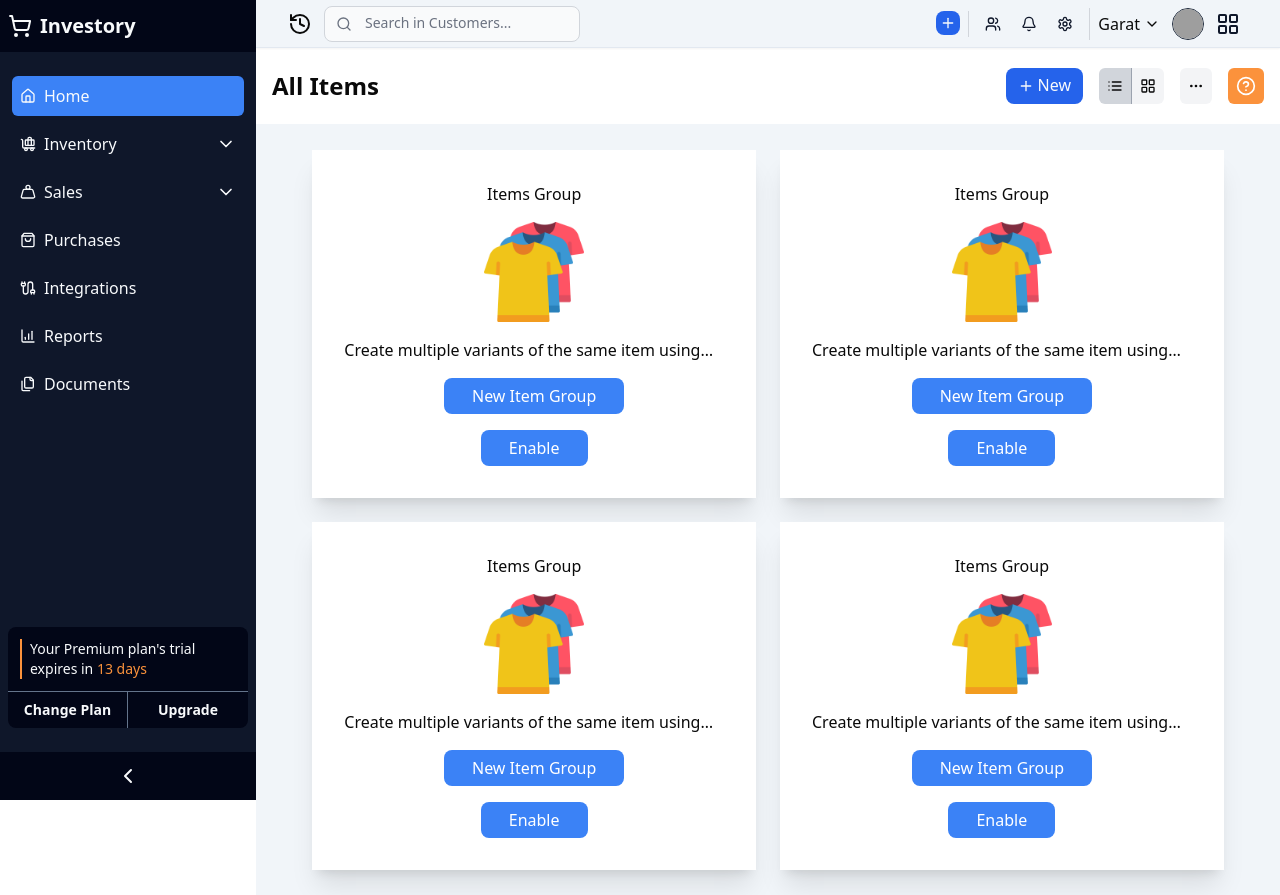
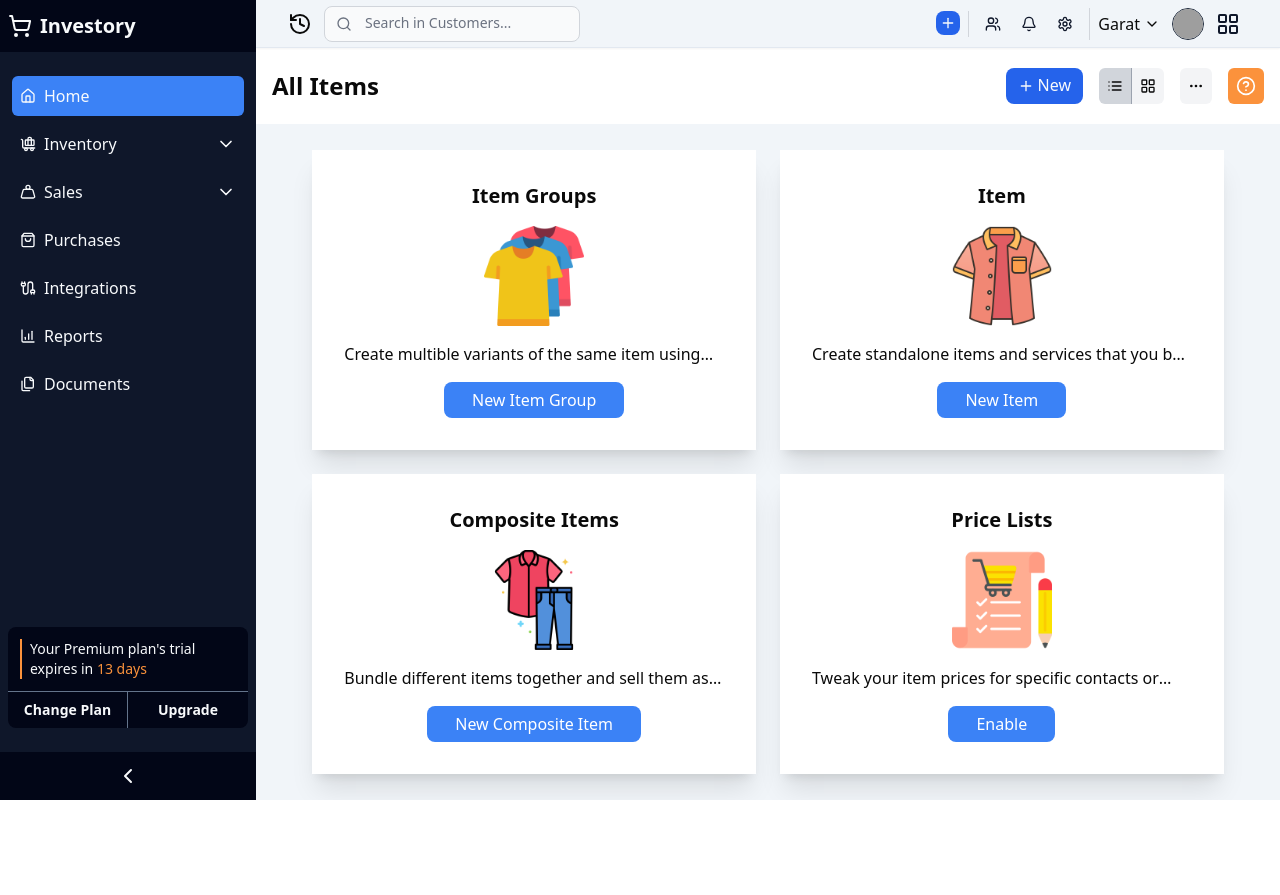
Before and after one commit to hac1yev/Inventory-Management-Software, a Next.js app: page /dashboard/inventory in a window 1280 px wide. After the commit the page ends 800 px from the top, so only its background shows below. Built offline with nearby package versions, Linux system fonts and the light colour scheme; grey boxes are pictures that could not be loaded.

Commit message:
dummy data of inventory options

```diff
--- /dev/null
+++ b/app/(back-office)/dashboard/inventory/items/new/page.tsx
@@ -0,0 +1,8 @@
+
+const NewInventoryItem = () => {
+    return (
+        <div>NewInventoryItem</div>
+    );
+};
+
+export default NewInventoryItem;
--- a/app/(back-office)/dashboard/inventory/page.tsx
+++ b/app/(back-office)/dashboard/inventory/page.tsx
@@ -1,92 +1,15 @@
 import FixedHeader from "@/components/dashboard/FixedHeader";
-import Image from "next/image";
-import Link from "next/link";
+import OptionCard from "@/components/dashboard/OptionCard";
+import { inventoryOptionData } from "@/dummy-data/data";
 
 const Inventory = () => {
     return (
         <div>
             <FixedHeader />
             <div className="grid grid-cols-1 lg:grid-cols-2 gap-6" style={{ padding: '2.5% 5.5%' }}>
-                <div className="shadow-xl bg-white flex flex-col items-center justify-center gap-4 p-8">
-                    <h2>Items Group</h2>
-                    <div>
-                        <Image
-                            src={"/images/items-group.png"}
-                            alt="items-group"
-                            width={100}
-                            height={100}
-                        />
-                    </div>
-                    <p className="line-clamp-1">
-                        Create multiple variants of the same item using Item Groups
-                    </p>
-                    <Link href="/" className="py-1.5 px-7 bg-blue-500 text-white rounded-lg hover:opacity-80">
-                        New Item Group
-                    </Link>
-                    <button className="py-1.5 px-7 bg-blue-500 text-white rounded-lg hover:opacity-80">
-                        Enable
-                    </button>
-                </div>
-                <div className="shadow-xl bg-white flex flex-col items-center justify-center gap-4 p-8">
-                    <h2>Items Group</h2>
-                    <div>
-                        <Image
-                            src={"/images/items-group.png"}
-                            alt="items-group"
-                            width={100}
-                            height={100}
-                        />
-                    </div>
-                    <p className="line-clamp-1">
-                        Create multiple variants of the same item using Item Groups
-                    </p>
-                    <Link href="/" className="py-1.5 px-7 bg-blue-500 text-white rounded-lg hover:opacity-80">
-                        New Item Group
-                    </Link>
-                    <button className="py-1.5 px-7 bg-blue-500 text-white rounded-lg hover:opacity-80">
-                        Enable
-                    </button>
-                </div>
-                <div className="shadow-xl bg-white flex flex-col items-center justify-center gap-4 p-8">
-                    <h2>Items Group</h2>
-                    <div>
-                        <Image
-                            src={"/images/items-group.png"}
-                            alt="items-group"
-                            width={100}
-                            height={100}
-                        />
-                    </div>
-                    <p className="line-clamp-1">
-                        Create multiple variants of the same item using Item Groups
-                    </p>
-                    <Link href="/" className="py-1.5 px-7 bg-blue-500 text-white rounded-lg hover:opacity-80">
-                        New Item Group
-                    </Link>
-                    <button className="py-1.5 px-7 bg-blue-500 text-white rounded-lg hover:opacity-80">
-                        Enable
-                    </button>
-                </div>
-                <div className="shadow-xl bg-white flex flex-col items-center justify-center gap-4 p-8">
-                    <h2>Items Group</h2>
-                    <div>
-                        <Image
-                            src={"/images/items-group.png"}
-                            alt="items-group"
-                            width={100}
-                            height={100}
-                        />
-                    </div>
-                    <p className="line-clamp-1">
-                        Create multiple variants of the same item using Item Groups
-                    </p>
-                    <Link href="/" className="py-1.5 px-7 bg-blue-500 text-white rounded-lg hover:opacity-80">
-                        New Item Group
-                    </Link>
-                    <button className="py-1.5 px-7 bg-blue-500 text-white rounded-lg hover:opacity-80">
-                        Enable
-                    </button>
-                </div>
+                {inventoryOptionData.map((card,i) => (
+                    <OptionCard key={i} optionData={card} />
+                ))}
             </div>
         </div>
     );
--- /dev/null
+++ b/components/dashboard/OptionCard.tsx
@@ -0,0 +1,35 @@
+import Image from "next/image";
+import Link from "next/link";
+
+const OptionCard = ({ optionData }: InventoryOptionType) => {
+  const { title, description, link, linkTitle, enabled, imageUrl } = optionData;
+
+  return (
+    <div className="shadow-xl bg-white flex flex-col items-center justify-center gap-4 p-8">
+      <h2 className="text-xl font-semibold">{title}</h2>
+      <div>
+        <Image
+          src={imageUrl}
+          alt="items-group"
+          width={100}
+          height={100}
+        />
+      </div>
+      <p className="line-clamp-1">{description}</p>
+      {enabled ? (
+        <Link
+          href={link}
+          className="py-1.5 px-7 bg-blue-500 text-white rounded-lg hover:opacity-80"
+        >
+          {linkTitle}
+        </Link>
+      ) : (
+        <button className="py-1.5 px-7 bg-blue-500 text-white rounded-lg hover:opacity-80">
+          Enable
+        </button>
+      )}
+    </div>
+  );
+};
+
+export default OptionCard;
--- a/components/dashboard/Sidebar.tsx
+++ b/components/dashboard/Sidebar.tsx
@@ -8,7 +8,7 @@ import { inventoryLinks, salesLinks } from "@/dummy-data/data";
 
 const Sidebar = () => {
     return (
-        <div className="sticky top-0 z-30 w-80 h-screen bg-slate-900 text-slate-50 flex flex-col justify-between overflow-y-scroll scrollbar-hide">
+        <div className="sidebar sticky top-0 z-30 w-80 h-screen bg-slate-900 text-slate-50 flex flex-col justify-between overflow-y-scroll scrollbar-hide">
             <div className="flex flex-col">
                 <Link href={"/"} className="sticky top-0 flex items-center space-x-2 bg-slate-950 py-3 px-2">
                     <ShoppingCart />
--- a/dummy-data/data.ts
+++ b/dummy-data/data.ts
@@ -51,3 +51,38 @@ export const salesLinks = [
         href: "/"
     },
 ];
+
+export const inventoryOptionData = [
+    {
+        title: "Item Groups",
+        description: "Create multible variants of the same item using Item Groups",
+        link: '/new',
+        linkTitle: 'New Item Group',
+        enabled: true,
+        imageUrl: '/images/items-group.png'
+    },
+    {
+        title: "Item",
+        description: "Create standalone items and services that you buy and sell",
+        link: '/new',
+        linkTitle: 'New Item',
+        enabled: true,
+        imageUrl: '/images/items.png'
+    },
+    {
+        title: "Composite Items",
+        description: "Bundle different items together and sell them as kits",
+        link: '/new',
+        linkTitle: 'New Composite Item',
+        enabled: true,
+        imageUrl: '/images/composite.png'
+    },
+    {
+        title: "Price Lists",
+        description: "Tweak your item prices for specific contacts or transactions",
+        link: '/new',
+        linkTitle: 'New Composite Item',
+        enabled: false,
+        imageUrl: '/images/price-list.png'
+    },
+];
--- a/styles/main.scss
+++ b/styles/main.scss
@@ -79,11 +79,11 @@
 }
 
 /* Hide scrollbar for Chrome, Safari, and Edge */
-.scrollbar-hide::-webkit-scrollbar {
+.sidebar.scrollbar-hide::-webkit-scrollbar {
   display: none;
 }
 
 /* Hide scrollbar for Firefox */
-.scrollbar-hide {
+.sidebar.scrollbar-hide {
   scrollbar-width: none;
 }
```
Also changed, not shown: types/index.d.ts (+11 -0 lines).
